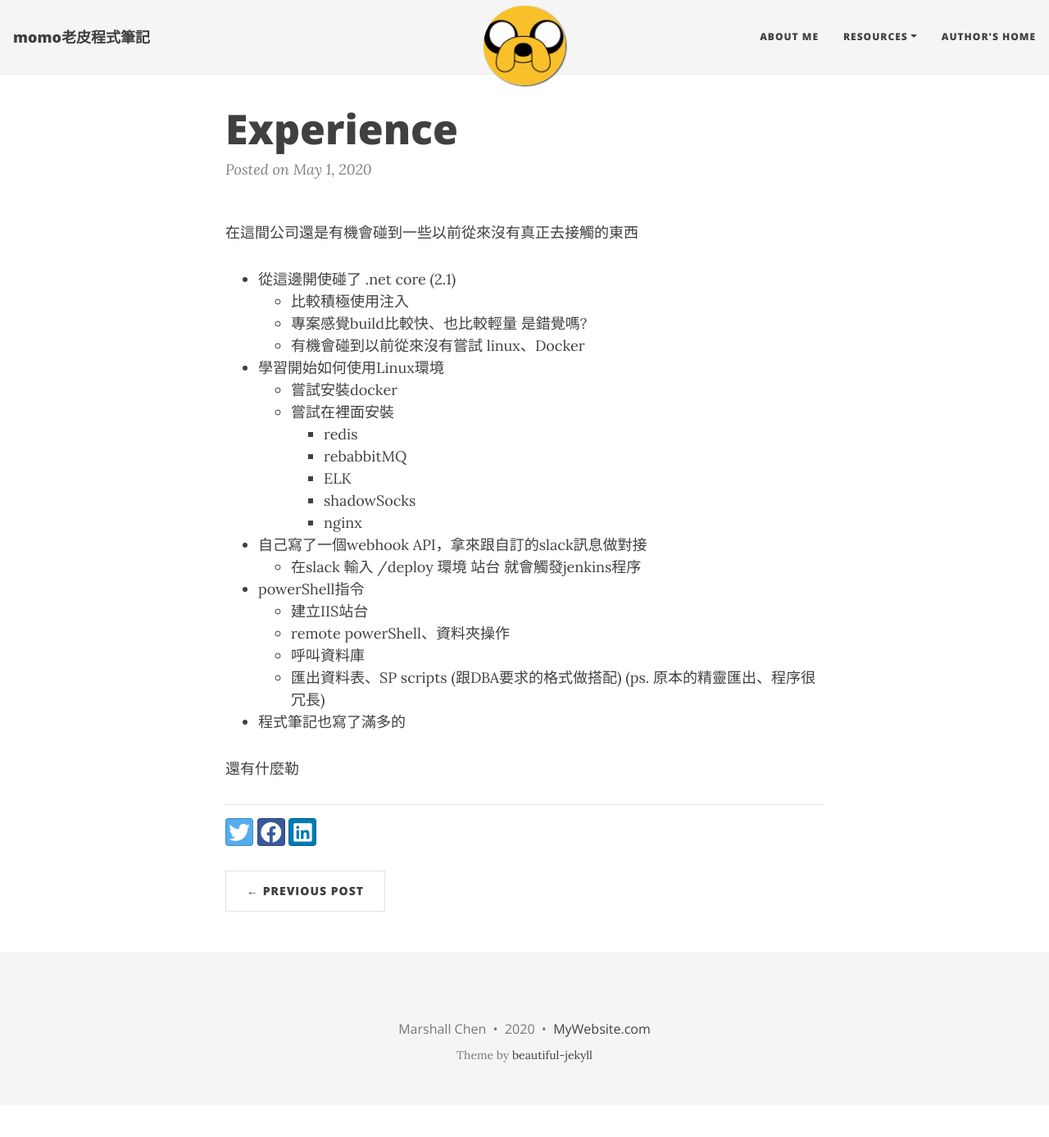
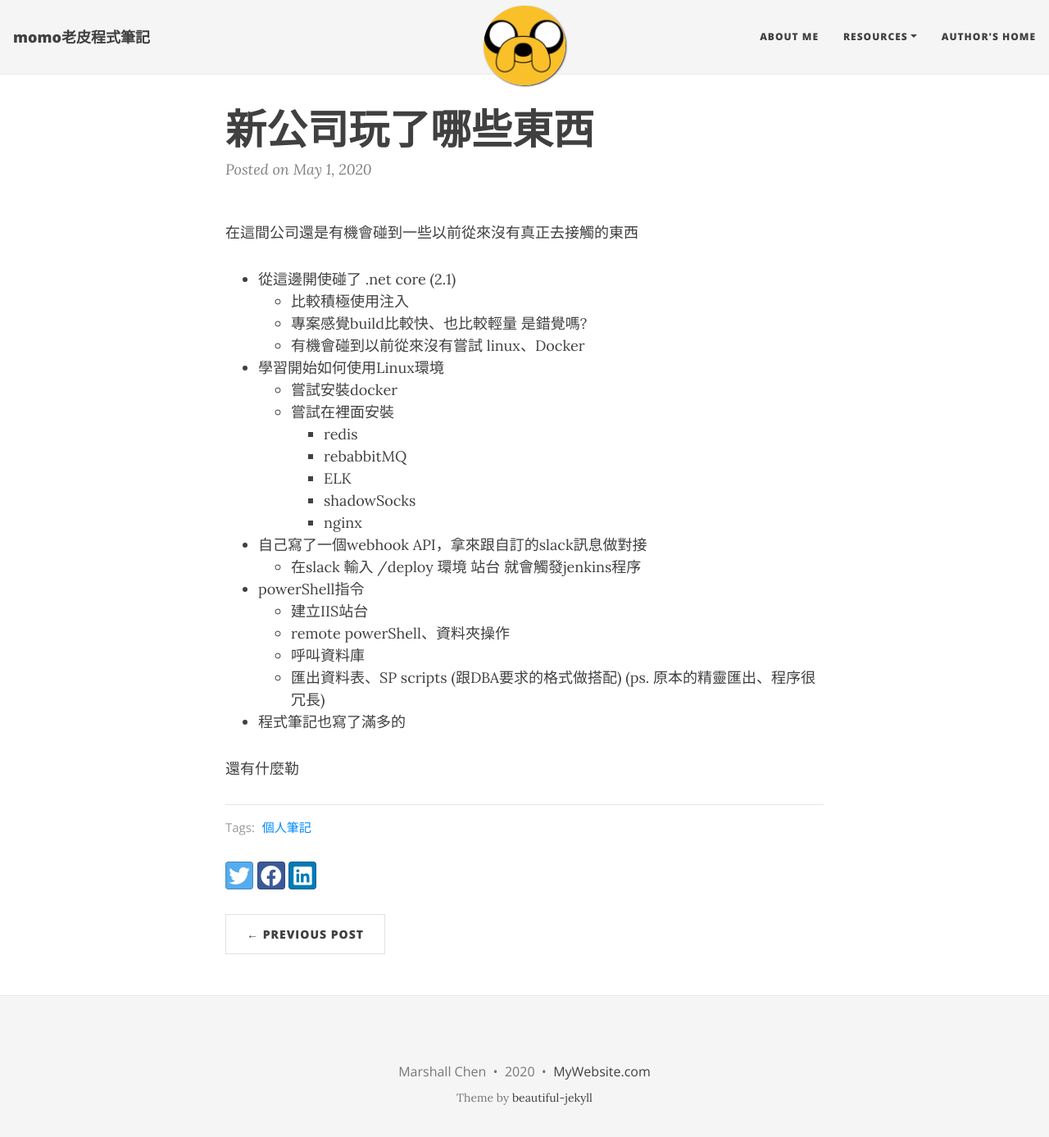
Before and after one commit to momoBear/momoBear.github.io, a Jekyll site: the page built from _posts/2020-05-01-experience.md, in a window 1280 px wide and 1400 px high. Shown: the top 1387 px of the window at 82% size. Built offline with Jekyll 4.4.1, drawn with Linux system fonts in a browser that asks for light colours; nearby versions of some CDN libraries.

Commit message:
Update 2020-05-01-experience.md

```diff
--- a/_posts/2020-05-01-experience.md
+++ b/_posts/2020-05-01-experience.md
@@ -1,3 +1,10 @@
+---
+layout: post
+title: 新公司玩了哪些東西
+subtitle:
+tags: [個人筆記]
+---
+
 
 在這間公司還是有機會碰到一些以前從來沒有真正去接觸的東西
 
```
